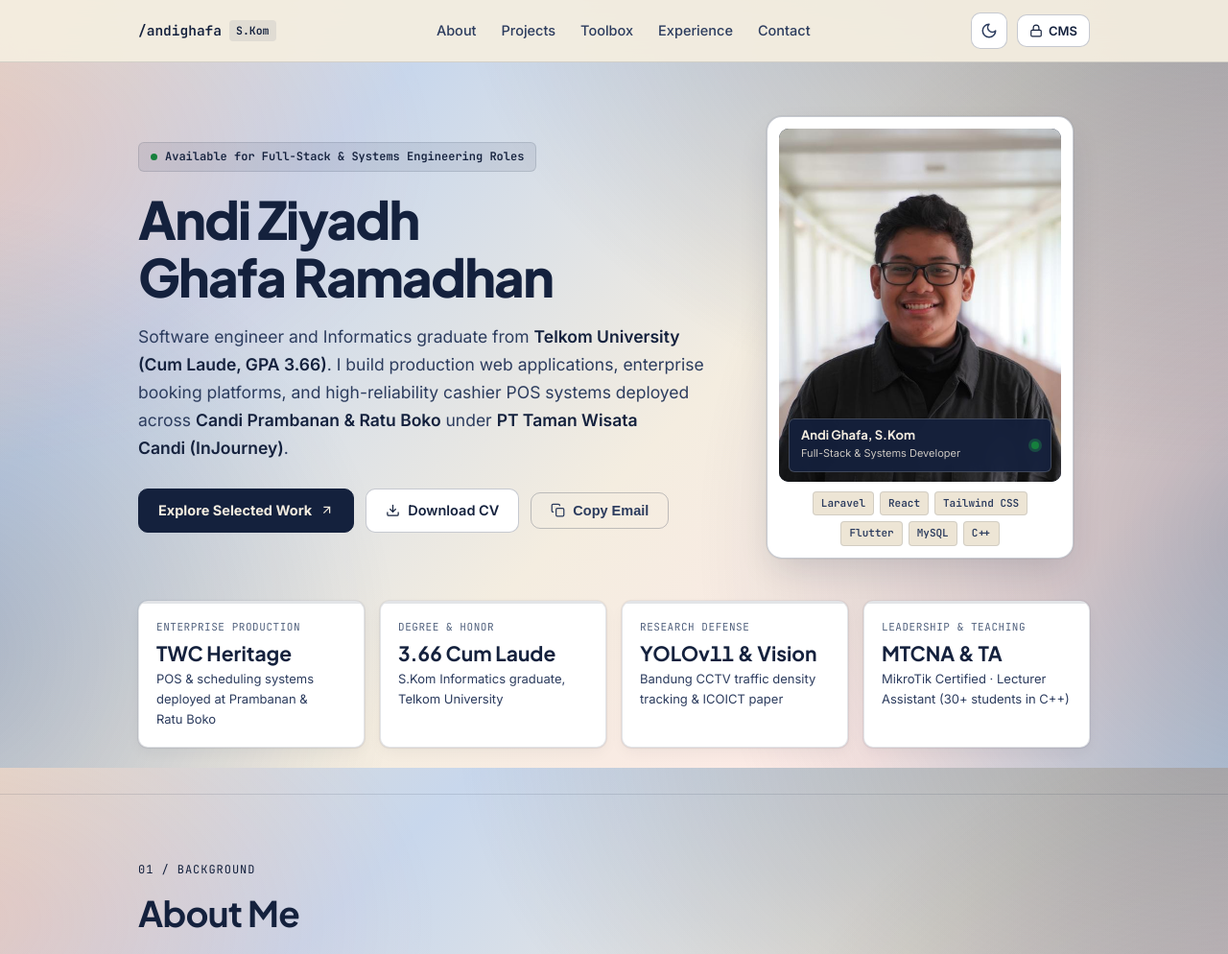
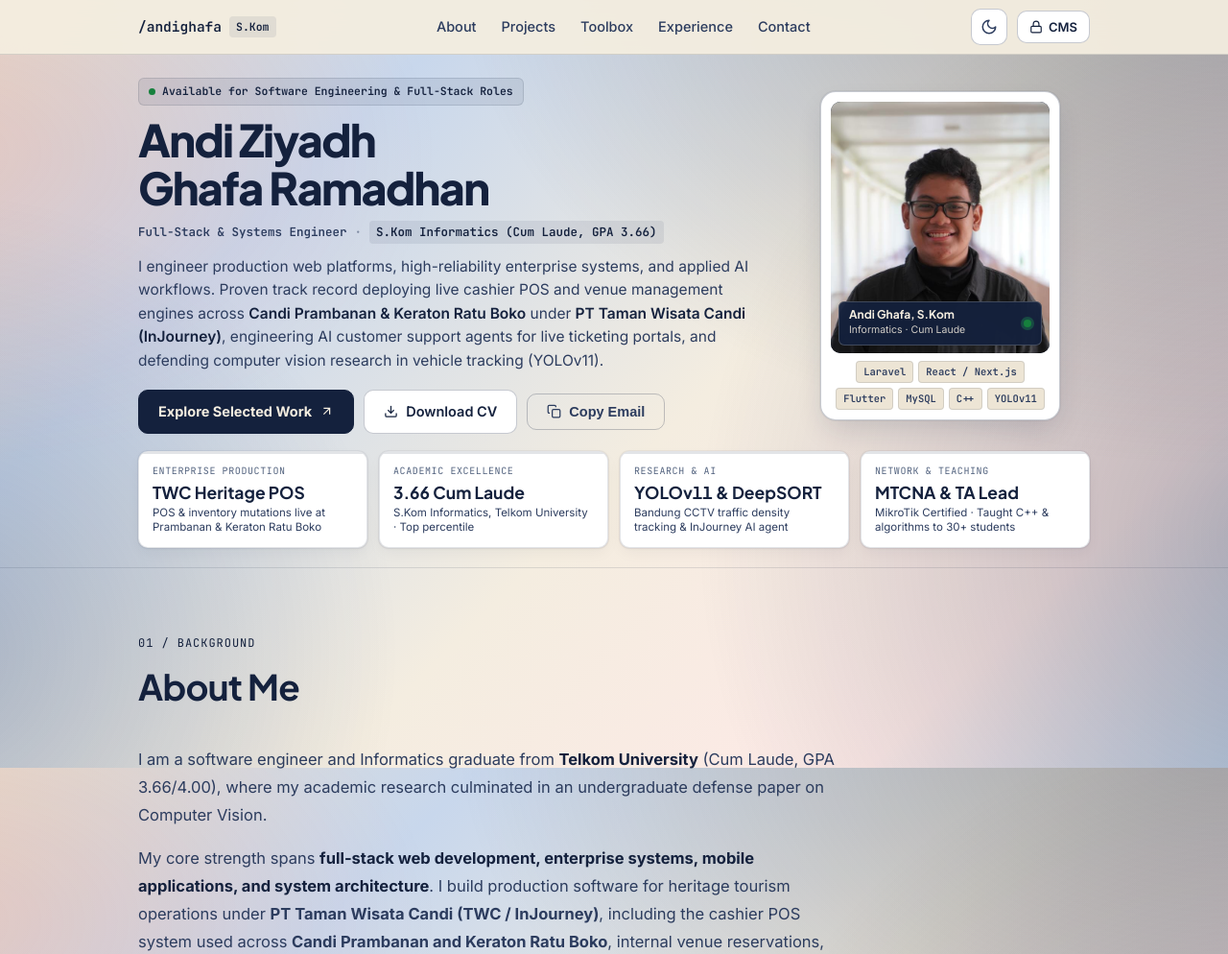
Before and after one commit to andiZghafa/andi-portofolio, a website: page index.html in a window 1280 px wide. Shown: the top 994 px of the page at 96% size. Drawn offline with Linux system fonts and the light colour scheme.

Commit message:
feat(hero): eliminate viewport clipping, strengthen HR persuasion with unslop copy, standardize Ratu Boko naming, and isolate FaveHotel LaundryApp

```diff
--- a/css/style.css
+++ b/css/style.css
@@ -269,7 +269,7 @@ textarea:focus-visible,
   display: flex;
   align-items: center;
   justify-content: space-between;
-  height: 64px;
+  height: 56px;
 }
 
 .nav-brand {
@@ -376,23 +376,23 @@ textarea:focus-visible,
    HERO SECTION
    ========================================================================== */
 .hero-section {
-  padding: 56px 0 48px;
+  padding: 24px 0 20px;
   border-bottom: 1px solid var(--border-subtle);
   position: relative;
 }
 
 .hero-grid {
   display: grid;
-  grid-template-columns: 1.25fr 0.75fr;
-  align-items: center;
-  gap: 48px;
-  margin-bottom: 44px;
+  grid-template-columns: 1.35fr 0.65fr;
+  align-items: center;
+  gap: 32px;
+  margin-bottom: 18px;
 }
 
 @media (max-width: 900px) {
   .hero-grid {
     grid-template-columns: 1fr;
-    gap: 36px;
+    gap: 28px;
   }
 }
 
@@ -400,15 +400,15 @@ textarea:focus-visible,
 .hero-status-pill {
   display: inline-flex;
   align-items: center;
-  gap: 8px;
+  gap: 7px;
   font-family: var(--font-mono);
-  font-size: 12px;
+  font-size: 11.5px;
   font-weight: 600;
   color: var(--accent-text);
   background: var(--accent-tint);
-  padding: 5px 12px;
+  padding: 4px 10px;
   border-radius: var(--radius-sm);
-  margin-bottom: 20px;
+  margin-bottom: 10px;
   border: 1px solid var(--border-subtle);
 }
 
@@ -421,20 +421,48 @@ textarea:focus-visible,
 
 .hero-headline {
   font-family: var(--font-display);
-  font-size: clamp(2.3rem, 4.8vw, 3.4rem);
+  font-size: clamp(2.05rem, 3.8vw, 2.9rem);
   font-weight: 800;
-  line-height: 1.1;
-  letter-spacing: -0.03em;
+  line-height: 1.08;
+  letter-spacing: -0.035em;
+  margin-bottom: 8px;
+  color: var(--text-primary);
+}
+
+.hero-role-strip {
+  display: inline-flex;
+  align-items: center;
+  gap: 8px;
+  font-family: var(--font-mono);
+  font-size: 12.5px;
+  font-weight: 600;
+  color: var(--text-secondary);
+  margin-bottom: 12px;
+  flex-wrap: wrap;
+}
+
+.hero-role-cred {
+  color: var(--navy);
+  background: rgba(20, 33, 61, 0.08);
+  padding: 2px 7px;
+  border-radius: 4px;
+}
+
+[data-theme="dark"] .hero-role-cred {
+  color: var(--coral);
+  background: rgba(255, 107, 91, 0.12);
+}
+
+.hero-role-sep {
+  opacity: 0.5;
+}
+
+.hero-bio {
+  font-size: clamp(14px, 1.35vw, 15.5px);
+  color: var(--text-secondary);
+  max-width: 640px;
+  line-height: 1.58;
   margin-bottom: 18px;
-  color: var(--text-primary);
-}
-
-.hero-bio {
-  font-size: clamp(15.5px, 1.8vw, 17.5px);
-  color: var(--text-secondary);
-  max-width: 620px;
-  line-height: 1.65;
-  margin-bottom: 28px;
 }
 
 .hero-bio strong {
@@ -445,7 +473,7 @@ textarea:focus-visible,
 .hero-actions {
   display: flex;
   align-items: center;
-  gap: 12px;
+  gap: 10px;
   flex-wrap: wrap;
 }
 
@@ -455,11 +483,11 @@ textarea:focus-visible,
   background: var(--bg-surface);
   border: 1px solid var(--border-strong);
   border-radius: var(--radius-lg);
-  padding: 12px;
+  padding: 10px;
   box-shadow:
-    0 16px 36px -8px rgba(20, 33, 61, 0.16),
+    0 14px 30px -6px rgba(20, 33, 61, 0.16),
     0 0 0 1px rgba(20, 33, 61, 0.06);
-  max-width: 320px;
+  max-width: 250px;
   margin: 0 auto;
   transition: transform var(--transition-fast), box-shadow var(--transition-fast);
 }
@@ -468,12 +496,12 @@ textarea:focus-visible,
   .hero-portrait-card:hover {
     transform: translateY(-3px);
     box-shadow:
-      0 24px 44px -10px rgba(20, 33, 61, 0.24),
+      0 20px 38px -8px rgba(20, 33, 61, 0.22),
       0 0 0 1px var(--navy);
   }
   [data-theme="dark"] .hero-portrait-card:hover {
     box-shadow:
-      0 24px 44px -10px rgba(0, 0, 0, 0.6),
+      0 20px 38px -8px rgba(0, 0, 0, 0.6),
       0 0 0 1px var(--coral);
   }
 }
@@ -481,7 +509,7 @@ textarea:focus-visible,
 .hero-portrait-wrap {
   position: relative;
   width: 100%;
-  aspect-ratio: 4 / 5;
+  aspect-ratio: 1 / 1.15;
   border-radius: calc(var(--radius-lg) - 6px);
   overflow: hidden;
   background: var(--navy);
@@ -497,33 +525,33 @@ textarea:focus-visible,
 
 .hero-portrait-badge {
   position: absolute;
-  bottom: 10px;
-  left: 10px;
-  right: 10px;
-  background: rgba(20, 33, 61, 0.90);
+  bottom: 8px;
+  left: 8px;
+  right: 8px;
+  background: rgba(20, 33, 61, 0.92);
   backdrop-filter: blur(8px);
   -webkit-backdrop-filter: blur(8px);
   border: 1px solid rgba(244, 237, 224, 0.2);
   border-radius: var(--radius-sm);
-  padding: 9px 12px;
+  padding: 6px 10px;
   color: var(--cream);
   display: flex;
   align-items: center;
   justify-content: space-between;
-  gap: 8px;
+  gap: 6px;
 }
 
 .hero-portrait-badge-name {
   font-family: var(--font-display);
-  font-size: 13px;
+  font-size: 12px;
   font-weight: 700;
   line-height: 1.2;
 }
 
 .hero-portrait-badge-role {
-  font-size: 11px;
-  color: rgba(244, 237, 224, 0.82);
-  margin-top: 2px;
+  font-size: 10.5px;
+  color: rgba(244, 237, 224, 0.85);
+  margin-top: 1px;
 }
 
 .hero-portrait-badge-dot {
@@ -538,19 +566,19 @@ textarea:focus-visible,
 .hero-portrait-chips {
   display: flex;
   flex-wrap: wrap;
-  gap: 6px;
-  margin-top: 10px;
+  gap: 5px;
+  margin-top: 8px;
   justify-content: center;
 }
 
 .hero-portrait-chip {
   font-family: var(--font-mono);
-  font-size: 11px;
+  font-size: 10.5px;
   font-weight: 600;
   color: var(--text-secondary);
   background: var(--bg-surface-elevated);
   border: 1px solid var(--border-subtle);
-  padding: 3px 8px;
+  padding: 2px 7px;
   border-radius: var(--radius-xs);
 }
 
@@ -632,14 +660,14 @@ textarea:focus-visible,
 .bento-stats {
   display: grid;
   grid-template-columns: repeat(4, 1fr);
-  gap: 16px;
+  gap: 12px;
 }
 
 .stat-card {
   background: var(--bg-surface);
   border: 1px solid var(--border-subtle);
   border-radius: var(--radius-md);
-  padding: 18px;
+  padding: 12px 14px;
   box-shadow: var(--card-shadow);
   position: relative;
   overflow: hidden;
@@ -670,16 +698,16 @@ textarea:focus-visible,
 
 .stat-card-label {
   font-family: var(--font-mono);
-  font-size: 11px;
+  font-size: 10px;
   text-transform: uppercase;
-  letter-spacing: 0.05em;
+  letter-spacing: 0.06em;
   color: var(--text-muted);
-  margin-bottom: 6px;
+  margin-bottom: 4px;
 }
 
 .stat-card-value {
   font-family: var(--font-display);
-  font-size: 21px;
+  font-size: 17.5px;
   font-weight: 700;
   color: var(--navy);
   line-height: 1.2;
@@ -690,9 +718,10 @@ textarea:focus-visible,
 }
 
 .stat-card-desc {
-  font-size: 13px;
+  font-size: 11.5px;
   color: var(--text-secondary);
-  margin-top: 4px;
+  margin-top: 3px;
+  line-height: 1.38;
 }
 
 /* ==========================================================================
--- a/index.html
+++ b/index.html
@@ -98,18 +98,21 @@
           <div class="hero-content">
             <div class="hero-status-pill">
               <span class="status-indicator"></span>
-              <span>Available for Full-Stack &amp; Systems Engineering Roles</span>
+              <span>Available for Software Engineering &amp; Full-Stack Roles</span>
             </div>
 
             <h1 class="hero-headline">Andi Ziyadh<br />Ghafa Ramadhan</h1>
 
+            <div class="hero-role-strip">
+              <span class="hero-role-title">Full-Stack &amp; Systems Engineer</span>
+              <span class="hero-role-sep">&middot;</span>
+              <span class="hero-role-cred">S.Kom Informatics (Cum Laude, GPA 3.66)</span>
+            </div>
+
             <p class="hero-bio">
-              Software engineer and Informatics graduate from
-              <strong>Telkom University (Cum Laude, GPA 3.66)</strong>. I build
-              production web applications, enterprise booking platforms, and
-              high-reliability cashier POS systems deployed across
-              <strong>Candi Prambanan &amp; Ratu Boko</strong> under
-              <strong>PT Taman Wisata Candi (InJourney)</strong>.
+              I engineer production web platforms, high-reliability enterprise systems, and applied AI workflows. Proven track record deploying live cashier POS and venue management engines across
+              <strong>Candi Prambanan &amp; Keraton Ratu Boko</strong> under
+              <strong>PT Taman Wisata Candi (InJourney)</strong>, engineering AI customer support agents for live ticketing portals, and defending computer vision research in vehicle tracking (YOLOv11).
             </p>
 
             <!-- CTA Buttons -->
@@ -177,18 +180,18 @@
               <div class="hero-portrait-badge">
                 <div>
                   <div class="hero-portrait-badge-name">Andi Ghafa, S.Kom</div>
-                  <div class="hero-portrait-badge-role">Full-Stack &amp; Systems Developer</div>
+                  <div class="hero-portrait-badge-role">Informatics &middot; Cum Laude</div>
                 </div>
                 <span class="hero-portrait-badge-dot" title="Active"></span>
               </div>
             </div>
             <div class="hero-portrait-chips">
               <span class="hero-portrait-chip">Laravel</span>
-              <span class="hero-portrait-chip">React</span>
-              <span class="hero-portrait-chip">Tailwind CSS</span>
+              <span class="hero-portrait-chip">React / Next.js</span>
               <span class="hero-portrait-chip">Flutter</span>
               <span class="hero-portrait-chip">MySQL</span>
               <span class="hero-portrait-chip">C++</span>
+              <span class="hero-portrait-chip">YOLOv11</span>
             </div>
           </div>
         </div>
@@ -197,30 +200,30 @@
         <div class="bento-stats">
           <div class="stat-card">
             <div class="stat-card-label">Enterprise Production</div>
-            <div class="stat-card-value">TWC Heritage</div>
+            <div class="stat-card-value">TWC Heritage POS</div>
             <div class="stat-card-desc">
-              POS &amp; scheduling systems deployed at Prambanan &amp; Ratu Boko
+              POS &amp; inventory mutations live at Prambanan &amp; Keraton Ratu Boko
             </div>
           </div>
           <div class="stat-card">
-            <div class="stat-card-label">Degree &amp; Honor</div>
+            <div class="stat-card-label">Academic Excellence</div>
             <div class="stat-card-value">3.66 Cum Laude</div>
             <div class="stat-card-desc">
-              S.Kom Informatics graduate, Telkom University
+              S.Kom Informatics, Telkom University &middot; Top percentile
             </div>
           </div>
           <div class="stat-card">
-            <div class="stat-card-label">Research Defense</div>
-            <div class="stat-card-value">YOLOv11 &amp; Vision</div>
+            <div class="stat-card-label">Research &amp; AI</div>
+            <div class="stat-card-value">YOLOv11 &amp; DeepSORT</div>
             <div class="stat-card-desc">
-              Bandung CCTV traffic density tracking &amp; ICOICT paper
+              Bandung CCTV traffic density tracking &amp; InJourney AI agent
             </div>
           </div>
           <div class="stat-card">
-            <div class="stat-card-label">Leadership &amp; Teaching</div>
-            <div class="stat-card-value">MTCNA &amp; TA</div>
+            <div class="stat-card-label">Network &amp; Teaching</div>
+            <div class="stat-card-value">MTCNA &amp; TA Lead</div>
             <div class="stat-card-desc">
-              MikroTik Certified &middot; Lecturer Assistant (30+ students in C++)
+              MikroTik Certified &middot; Taught C++ &amp; algorithms to 30+ students
             </div>
           </div>
         </div>
@@ -264,7 +267,7 @@
             >. I build production software for heritage tourism operations under
             <strong>PT Taman Wisata Candi (TWC / InJourney)</strong>, including
             the cashier POS system used across
-            <strong>Candi Prambanan and Candi Ratu Boko</strong>, internal venue
+            <strong>Candi Prambanan and Keraton Ratu Boko</strong>, internal venue
             reservations, customer support AI knowledge bases for
             <strong>ticket.injourneydestination.id</strong>, and the
             official public web portal <strong>museumprambanan.twc.id</strong>.
@@ -412,7 +415,7 @@
                 <div class="project-role">IT Development and Data Management Intern</div>
                 <p class="project-desc">
                   Full-stack web cashier POS and multi-warehouse inventory
-                  system deployed across Candi Prambanan and Candi Ratu Boko
+                  system deployed across Candi Prambanan and Keraton Ratu Boko
                   ticketing counters with native Bluetooth thermal printing.
                 </p>
                 <div class="tags-row">
@@ -650,28 +653,28 @@
               <div class="project-thumb-wrap">
                 <img
                   src="assets/images/favehotel.jpg"
-                  alt="FaveHotel Laundry App"
+                  alt="FaveHotel Laundry Logbook App"
                   class="project-thumb-img"
                 />
               </div>
               <div class="project-content">
                 <div class="project-meta-row">
-                  <span class="category-tag">Web &amp; Mobile App</span>
+                  <span class="category-tag">Production Web App</span>
                   <span class="project-period">Jul 2025 - Sep 2025</span>
                 </div>
                 <h3 class="project-title">
-                  FaveHotel Laundry &amp; Inventory App
+                  FaveHotel Laundry Logbook &amp; Linen Inventory App
                 </h3>
                 <div class="project-role">Solo Developer &amp; Software Engineering Intern</div>
                 <p class="project-desc">
-                  Web and mobile application built to replace legacy manual paper logbooks,
-                  featuring real-time QR inventory tracking, cloud spreadsheet synchronization, and Vercel web deployment.
+                  Production web application built to digitize manual paper logbooks in hotel laundry operations,
+                  featuring real-time linen batch tracking, cloud spreadsheet synchronization, and Vercel cloud deployment.
                 </p>
                 <div class="tags-row">
                   <span class="tech-chip">Flutter Web</span>
                   <span class="tech-chip">Dart</span>
-                  <span class="tech-chip">QR Scanner</span>
                   <span class="tech-chip">Spreadsheet API</span>
+                  <span class="tech-chip">Vercel</span>
                 </div>
                 <div class="project-actions-row">
                   <a
```
Also changed, not shown: data/projects.json (+13 -14 lines), docs/favehotel-app-documentation.html (+6 -7 lines), docs/pos-system-documentation.html (+2 -2 lines), docs/venue-booking-system-documentation.html (+2 -2 lines), js/app.js (+12 -13 lines), README.md.
